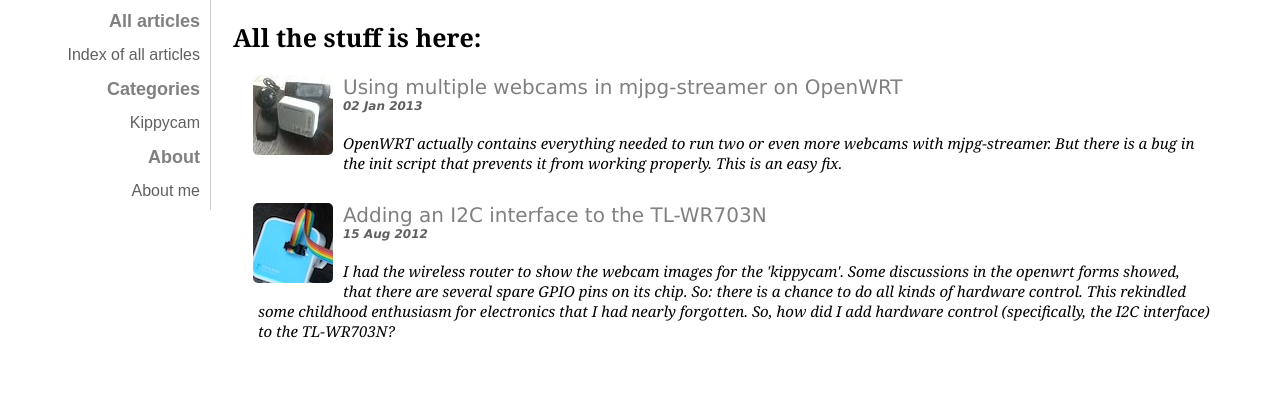
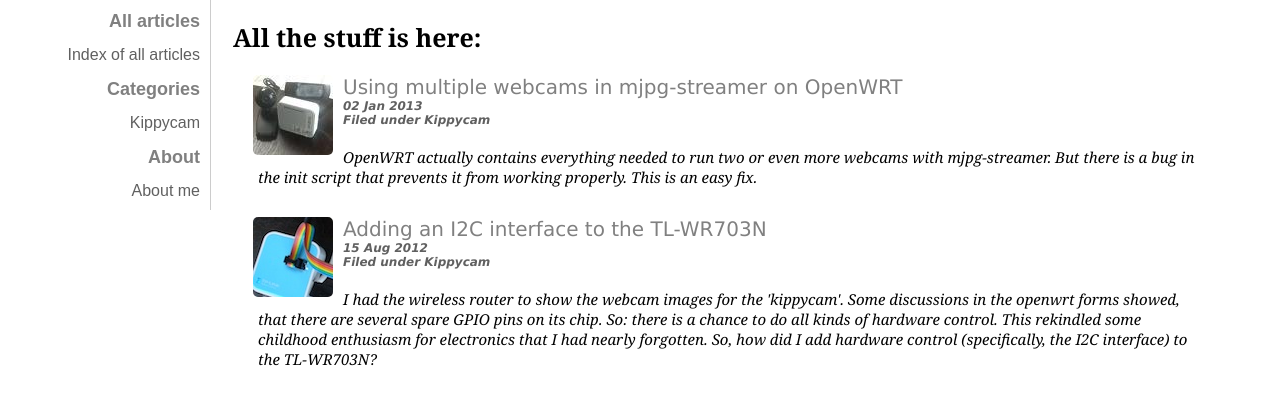
Before and after one commit to pragtich/pragtich.github.com, a Jekyll site: the page built from blog.html, in a window 1280 px wide, cut to the strip 121-526 px from the top of the page. Built offline with Jekyll 4.4.1, drawn with Linux system fonts in a browser that asks for light colours.

```diff
--- a/blog.html
+++ b/blog.html
@@ -9,7 +9,10 @@
 	  <IMG SRC="{{ site.baseurl }}/indeximages/{{ post.indeximage }}"/>
   {% endif %}
   <a href="{{ post.url }}">{{ post.title }}</a>
-  <H2 class="itemdate">{{ post.date | date_to_string }}</H2>
+  <H2 class="itemdate">{{ post.date | date_to_string }}
+	<BR>
+	Filed under {{ post.categories | category_links }}
+  </H2>
 </indextitle>
 <summary>
   {{ post.summary }}
```
Also changed, not shown: 1 other file.
